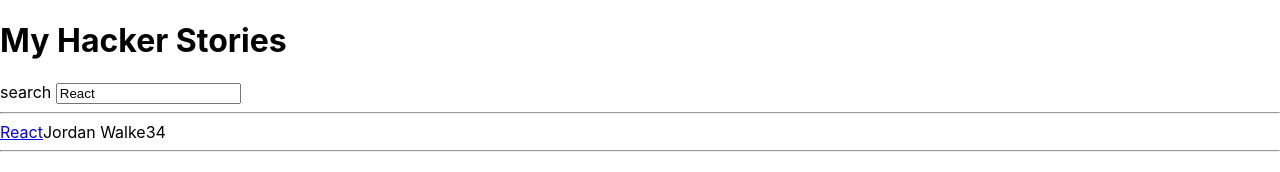
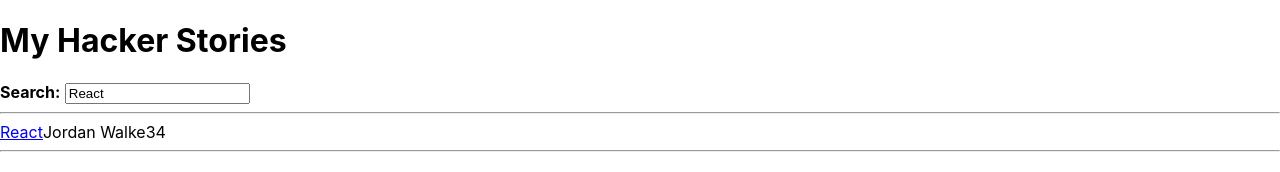
Before and after one commit to chrisumartinez/hackernews, a React (Create React App) app: page / in a window 1280 px wide. Shown: the top 172 px of the page. Built offline with nearby package versions, Linux system fonts and the light colour scheme.

Commit message:
finished component composition

```diff
--- a/src/App.js
+++ b/src/App.js
@@ -56,11 +56,12 @@
 			<h1>My Hacker Stories</h1>
 
 			<InputWithLabel
-				id="search"
 				label="search"
 				value={searchTerm}
 				onInputChange={handleSearch}
-			/>
+			>
+				<strong>Search:</strong>
+			</InputWithLabel>
 			<hr />
 			<List list={searchedStories} />
 			<hr />
@@ -68,9 +69,15 @@
 	);
 };
 
-const InputWithLabel = ({ id, label, value, type = "text", onInputChange }) => (
+const InputWithLabel = ({
+	id,
+	value,
+	type = "text",
+	onInputChange,
+	children,
+}) => (
 	<>
-		<label htmlFor={id}>{label}</label>
+		<label htmlFor={id}>{children}</label>
 		&nbsp;
 		<input id={id} type={type} value={value} onChange={onInputChange} />
 	</>
```
